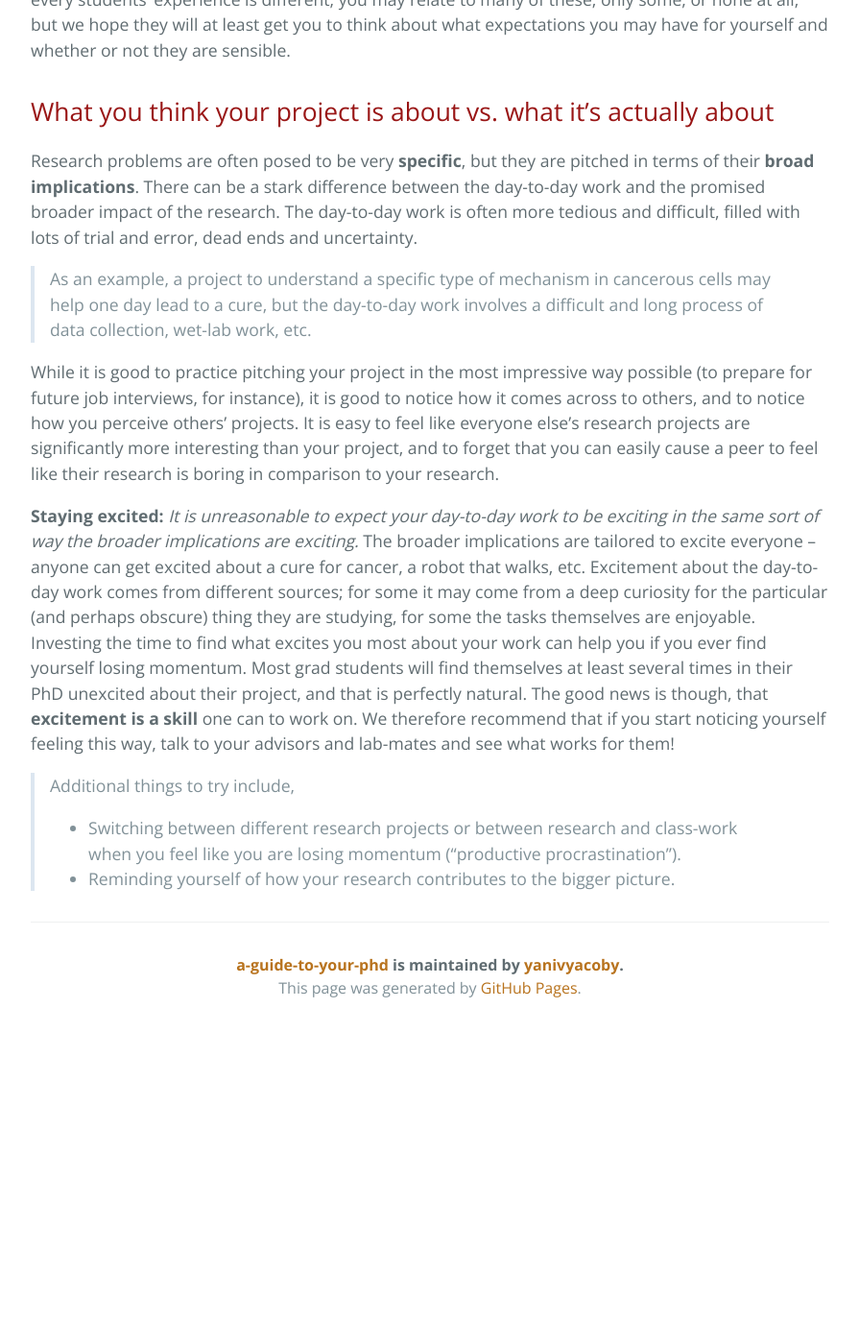
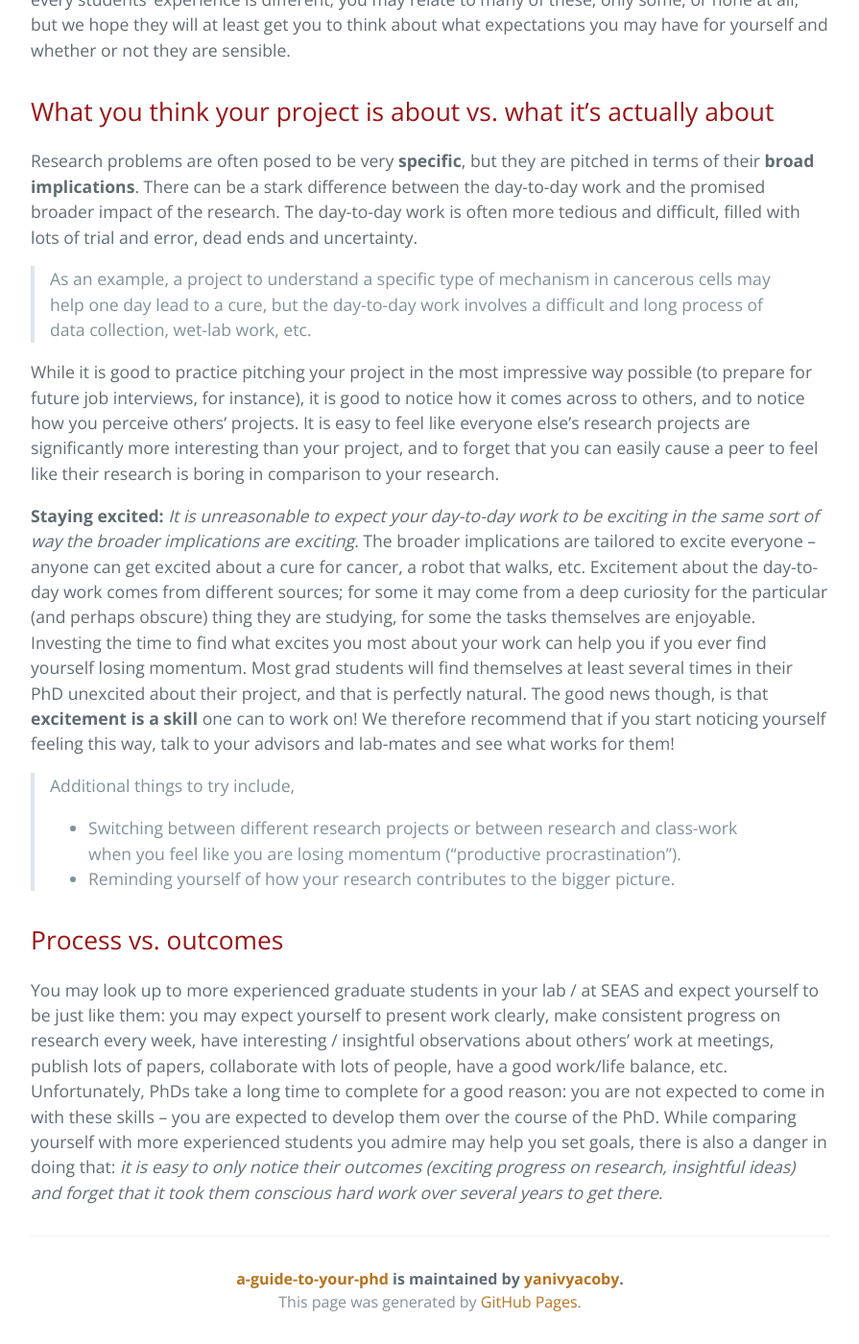
Before and after one commit to yanivyacoby/a-guide-to-your-phd, a Jekyll site: the page built from guide.md, in a window 1280 px wide and 1400 px high, scrolled down 1265 px. Shown: the whole window at 96% size, without its empty margins (192-1087 px from the left). Built offline with Jekyll 4.4.1, drawn with Linux system fonts in a browser that asks for light colours; before the commit the page ends 2338 px from its top, so only the background shows below that.

Commit message:
Update guide.md

```diff
--- a/guide.md
+++ b/guide.md
@@ -55,10 +55,25 @@ for some it may come from a deep curiosity for the particular
 (and perhaps obscure) thing they are studying, for some the tasks themselves are enjoyable.
 Investing the time to find what excites you most about your work can help you if you ever find yourself losing momentum.
 Most grad students will find themselves at least several times in their PhD unexcited about their project, and that is perfectly natural.
-The good news is though, that **excitement is a skill** one can to work on.
+The good news though, is that **excitement is a skill** one can to work on!
 We therefore recommend that if you start noticing yourself feeling this way,
 talk to your advisors and lab-mates and see what works for them!
 
 > Additional things to try include,
 * Switching between different research projects or between research and class-work when you feel like you are losing momentum ("productive procrastination").
 * Reminding yourself of how your research contributes to the bigger picture.
+
+
+## Process vs. outcomes
+
+You may look up to more experienced graduate students in your lab / at SEAS and expect yourself to be just like them:
+you may expect yourself to present work clearly,
+make consistent progress on research every week,
+have interesting / insightful observations about others' work at meetings,
+publish lots of papers, collaborate with lots of people,
+have a good work/life balance, etc.
+Unfortunately, PhDs take a long time to complete for a good reason:
+you are not expected to come in with these skills -- you are expected to develop them over the course of the PhD.
+While comparing yourself with more experienced students you admire may help you set goals, there is also a danger in doing that:
+_it is easy to only notice their outcomes (exciting progress on research, insightful ideas)
+and forget that it took them conscious hard work over several years to get there._
```
